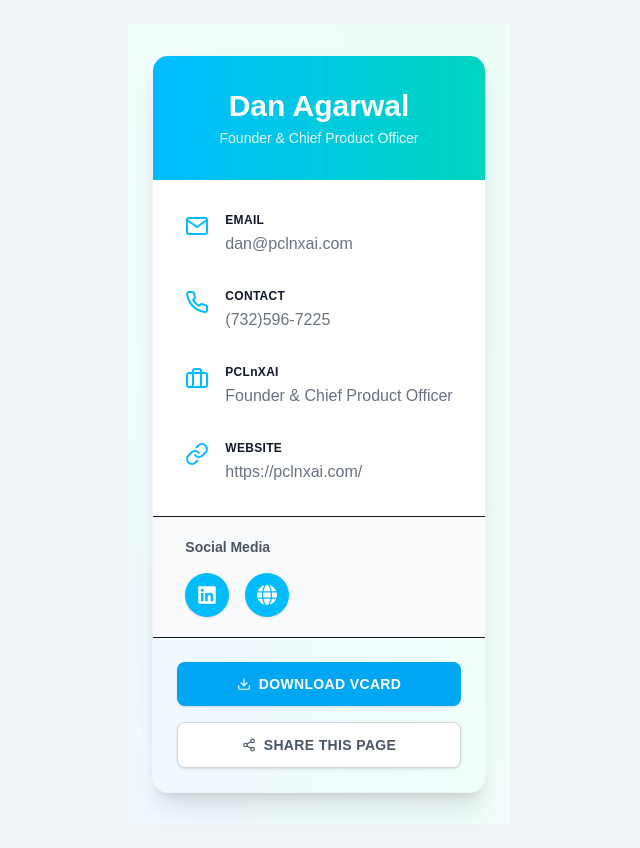
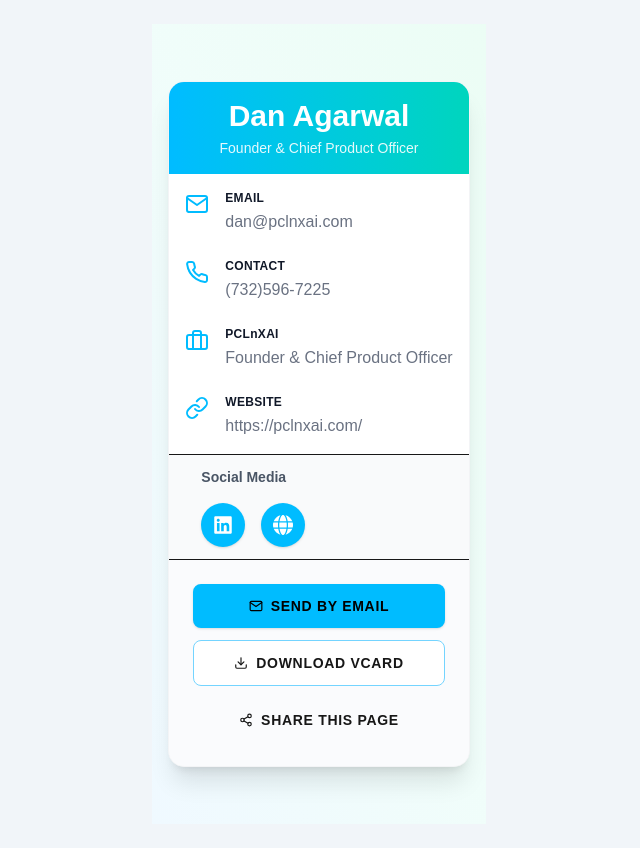
Before and after one commit to alokkumar9019/conatct-card, a Next.js app: page / in a window 1280 px wide. Shown: the whole page, without its empty margins (321-961 px from the left). Built offline with nearby package versions, Linux system fonts and the light colour scheme.

Commit message:
changed buttons

```diff
--- a/src/app/api/store-email/route.ts
+++ b/src/app/api/store-email/route.ts
@@ -1,41 +1,42 @@
-// /app/api/store-email/route.ts
-
-import { NextRequest, NextResponse } from 'next/server';
-import { GoogleSpreadsheet } from 'google-spreadsheet';
-import { JWT } from 'google-auth-library';
+import { NextRequest, NextResponse } from "next/server";
+import { GoogleSpreadsheet } from "google-spreadsheet";
+import { JWT } from "google-auth-library";
 
 // --- IMPORTANT: PASTE YOUR SPREADSHEET ID HERE ---
-const SPREADSHEET_ID = '1b2iNYMT2x7MmGzmn2FV8_L4O6d-tw6TGI0RknmFu_WQ';
+const SPREADSHEET_ID = "1b2iNYMT2x7MmGzmn2FV8_L4O6d-tw6TGI0RknmFu_WQ";
 
 export async function POST(request: NextRequest) {
   const { email } = await request.json();
 
   if (!email) {
-    return NextResponse.json({ error: 'Email is required.' }, { status: 400 });
+    return NextResponse.json({ error: "Email is required." }, { status: 400 });
   }
 
   try {
     // Authenticate with Google using the credentials you set up
     const serviceAccountAuth = new JWT({
       email: process.env.GOOGLE_SERVICE_ACCOUNT_EMAIL,
-      key: process.env.GOOGLE_PRIVATE_KEY!.replace(/\\n/g, '\n'),
-      scopes: ['https://www.googleapis.com/auth/spreadsheets'],
+      key: process.env.GOOGLE_PRIVATE_KEY!.replace(/\\n/g, "\n"),
+      scopes: ["https://www.googleapis.com/auth/spreadsheets"],
     });
 
     // Connect to your document
     const doc = new GoogleSpreadsheet(SPREADSHEET_ID, serviceAccountAuth);
-    await doc.loadInfo(); // loads document properties and worksheets
-    const sheet = doc.sheetsByIndex[0]; // loads the first sheet
-
-    // Add a new row with the current time and the user's email
+    await doc.loadInfo();
+    const sheet = doc.sheetsByIndex[0];
     await sheet.addRow({
-      Timestamp: new Date().toLocaleString('en-IN', { timeZone: 'Asia/Kolkata' }),
+      Timestamp: new Date().toLocaleString("en-IN", {
+        timeZone: "Asia/Kolkata",
+      }),
       Email: email,
     });
 
-    return NextResponse.json({ message: 'Email stored successfully!' });
+    return NextResponse.json({ message: "Email stored successfully!" });
   } catch (error) {
-    console.error('Error storing email:', error);
-    return NextResponse.json({ error: 'Failed to store email.' }, { status: 500 });
+    console.error("Error storing email:", error);
+    return NextResponse.json(
+      { error: "Failed to store email." },
+      { status: 500 }
+    );
   }
 }
--- a/src/components/Home.tsx
+++ b/src/components/Home.tsx
@@ -5,10 +5,8 @@
   FiBriefcase,
   FiLink,
   FiShare2,
+  FiX,
   FiDownload,
-  FiX,
-  FiArrowLeft,
-  FiSave,
   FiPhone,
 } from "react-icons/fi";
 import {
@@ -34,27 +32,29 @@
 
 export default function VCardPage() {
   const [isModalOpen, setIsModalOpen] = useState(false);
-  const [modalView, setModalView] = useState<"initial" | "emailForm" | "share">(
-    "initial"
+  const [modalView, setModalView] = useState<"emailForm" | "share">(
+    "emailForm"
   );
   const [recipientEmail, setRecipientEmail] = useState("");
   const [isSending, setIsSending] = useState(false);
   const [statusMessage, setStatusMessage] = useState("");
   const [copyStatus, setCopyStatus] = useState<"idle" | "copied">("idle");
 
-  const openModal = () => {
+  // --- MODIFIED FUNCTIONS ---
+  // Opens the modal directly to the email form
+  const openEmailModal = () => {
     setIsModalOpen(true);
-    setModalView("initial");
+    setModalView("emailForm");
     setStatusMessage("");
   };
-  const handleShare = () => {
+  // Opens the modal directly to the share options
+  const openShareModal = () => {
     setIsModalOpen(true);
     setModalView("share");
     setCopyStatus("idle");
   };
   const closeModal = () => setIsModalOpen(false);
 
-  // disable scroll when modal open
   useEffect(() => {
     document.body.style.overflow = isModalOpen ? "hidden" : "";
     return () => {
@@ -99,17 +99,16 @@
 
   return (
     <main
-      className="min-h-screen flex items-center justify-center p-4 sm:p-6
+      className="min-h-screen flex items-center justify-center p-2 sm:p-4
       bg-gradient-to-tr from-sky-50 via-teal-50 to-emerald-50"
     >
-      {/* On mobile content flows normally; on larger screens wrap inside card */}
       <div
         className={`w-full sm:max-w-lg md:max-w-xl mx-auto ${
           isModalOpen ? "filter blur-sm" : ""
         } sm:rounded-2xl sm:shadow-xl sm:bg-white sm:border sm:border-gray-100 sm:overflow-hidden`}
       >
         {/* Header */}
-        <div className="p-6 sm:p-8 text-center bg-gradient-to-r from-sky-400 to-teal-400 text-white">
+        <div className="p-2 sm:p-4 text-center bg-gradient-to-r from-sky-400 to-teal-400 text-white">
           <h1 className="text-2xl sm:text-3xl font-extrabold">
             {contactInfo.name}
           </h1>
@@ -119,7 +118,7 @@
         </div>
 
         {/* Info Section */}
-        <div className="p-6 sm:p-8 space-y-6 sm:space-y-8 bg-white/70 sm:bg-transparent rounded-xl">
+        <div className="p-2 sm:p-4 space-y-4 sm:space-y-6 bg-white/70 sm:bg-transparent rounded-xl">
           <InfoRow
             icon={<FiMail />}
             label="EMAIL"
@@ -146,7 +145,7 @@
         </div>
 
         {/* Socials */}
-        <div className="px-6 sm:px-8 py-5 bg-white/60 sm:bg-gray-50 border-t">
+        <div className="px-6 sm:px-8 py-3 bg-white/60 sm:bg-gray-50 border-t">
           <h3 className="text-xs sm:text-sm font-semibold text-gray-600 mb-4">
             Social Media
           </h3>
@@ -156,20 +155,26 @@
           </div>
         </div>
 
-        {/* Actions */}
-        <div className="bg-gradient-to-r from-sky-50 to-teal-50 p-4 sm:p-6 border-t">
-          <div className="space-y-3 sm:space-y-4">
-            <ActionButton onClick={openModal} isPrimary>
-              <span className="mr-2">
-                <FiDownload />
-              </span>{" "}
-              DOWNLOAD VCARD
+        {/* --- MODIFIED ACTIONS SECTION --- */}
+        <div className="bg-slate-50/70 p-4 sm:p-6 border-t">
+          <div className="space-y-3">
+            <ActionButton onClick={openEmailModal} variant="primary">
+              <FiMail className="mr-2" />
+              Send by Email
             </ActionButton>
-            <ActionButton onClick={handleShare}>
-              <span className="mr-2">
-                <FiShare2 />
-              </span>{" "}
-              SHARE THIS PAGE
+
+            <ActionButton
+              href={contactInfo.vCardUrl}
+              download
+              variant="secondary"
+            >
+              <FiDownload className="mr-2" />
+              Download VCard
+            </ActionButton>
+
+            <ActionButton onClick={openShareModal} variant="tertiary">
+              <FiShare2 className="mr-2" />
+              Share this Page
             </ActionButton>
           </div>
         </div>
@@ -185,56 +190,12 @@
             className="bg-white rounded-lg shadow-2xl w-full max-w-sm relative"
             onClick={(e) => e.stopPropagation()}
           >
-            {/* Save Contact Modal */}
-            {modalView === "initial" && (
-              <div className="p-6 text-center">
-                <button
-                  onClick={closeModal}
-                  className="absolute top-3 right-3 text-gray-400 hover:text-gray-600"
-                >
-                  <FiX size={20} />
-                </button>
-                <h2 className="text-lg font-semibold text-sky-600">
-                  Save Contact Data
-                </h2>
-                <p className="text-gray-500 text-sm mt-1 mb-5">
-                  How would you like to save this contact?
-                </p>
-                <div className="space-y-3">
-                  <ModalButton onClick={() => setModalView("emailForm")}>
-                    <span className="text-xl text-sky-600 mr-3">
-                      <FiMail />
-                    </span>
-                    Send by Email
-                  </ModalButton>
-                  <a
-                    href={contactInfo.vCardUrl}
-                    download
-                    onClick={closeModal}
-                    className="w-full flex items-center p-3 text-left border rounded-lg hover:bg-slate-50"
-                  >
-                    <span className="text-xl text-emerald-600 mr-3">
-                      <FiSave />
-                    </span>
-                    <span className="font-medium text-gray-800 text-sm">
-                      Save to My Phone
-                    </span>
-                  </a>
-                </div>
-              </div>
-            )}
-
             {/* Email Form */}
             {modalView === "emailForm" && (
               <div className="p-6">
                 <div className="flex justify-between items-center mb-4">
-                  <button
-                    onClick={() => setModalView("initial")}
-                    className="text-gray-500 hover:text-gray-700"
-                  >
-                    <FiArrowLeft size={20} />
-                  </button>
-                  <h3 className="text-md font-semibold text-sky-600">
+                  {/* Removed back button as it's a direct entry now */}
+                  <h3 className="text-md font-semibold text-sky-600 w-full text-center">
                     Send by Email
                   </h3>
                   <button
@@ -367,7 +328,7 @@
   );
 }
 
-// --- Reusable Components ---
+// --- Reusable Components (No changes needed) ---
 function InfoRow({
   icon,
   label,
@@ -386,9 +347,7 @@
         <div className="text-xs text-gray-900 font-extrabold tracking-wide mb-1">
           {label}
         </div>
-        <div className="text-base text-gray-500 break-words">
-          {value}
-        </div>
+        <div className="text-base text-gray-500 break-words">{value}</div>
       </div>
     </div>
   );
@@ -417,22 +376,40 @@
 function ActionButton({
   onClick,
   children,
-  isPrimary = false,
+  variant = "secondary",
+  href,
+  download,
 }: {
-  onClick: () => void;
+  onClick?: () => void;
   children: React.ReactNode;
-  isPrimary?: boolean;
+  variant?: "primary" | "secondary" | "tertiary";
+  href?: string;
+  download?: boolean;
 }) {
-  const base =
-    "w-full flex items-center justify-center py-3 px-4 text-sm font-bold rounded-lg transition-all duration-200 uppercase tracking-wide shadow";
-  const primary = "bg-sky-500 text-white hover:bg-sky-600";
-  const secondary =
-    "bg-white text-gray-600 border border-gray-300 hover:bg-gray-100";
+  const baseStyles =
+    "w-full flex items-center justify-center py-3 px-4 text-sm font-bold rounded-lg transition-all duration-200 uppercase tracking-wider focus:outline-none focus:ring-2 focus:ring-offset-2";
+
+  const styles = {
+    primary:
+      "bg-sky-400 text-black hover:bg-sky-700 shadow-sm focus:ring-sky-500 cursor-pointer",
+    secondary:
+      "bg-white text-black-600 border border-sky-300 hover:bg-sky-50 focus:ring-sky-500",
+    tertiary:
+      "bg-transparent text-black-500 hover:bg-slate-100 focus:ring-slate-400 cursor-pointer",
+  };
+
+  const className = `${baseStyles} ${styles[variant]}`;
+
+  if (href) {
+    return (
+      <a href={href} download={download} className={className}>
+        {children}
+      </a>
+    );
+  }
+
   return (
-    <button
-      onClick={onClick}
-      className={`${base} ${isPrimary ? primary : secondary}`}
-    >
+    <button onClick={onClick} className={className}>
       {children}
     </button>
   );
```
Also changed, not shown: src/app/api/send-vcard/route.ts (+26 -23 lines).
